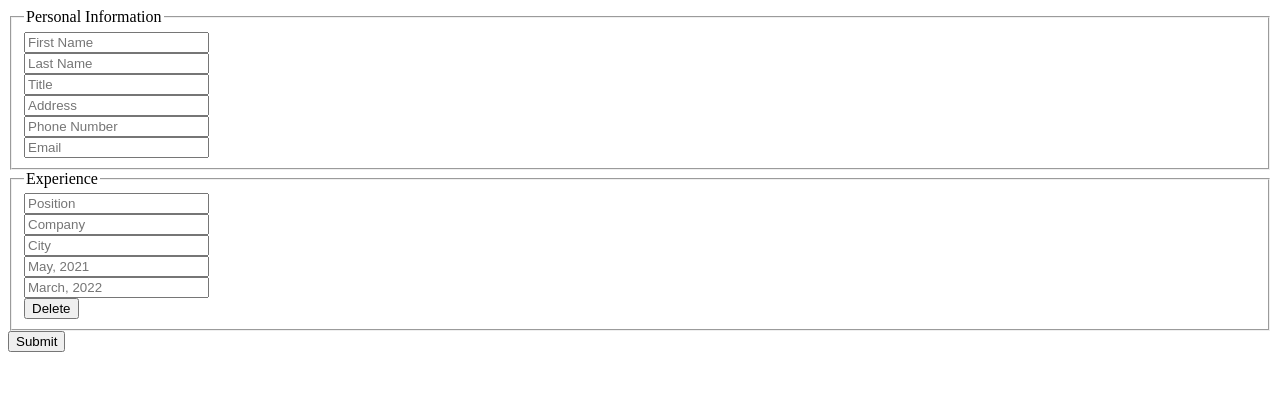
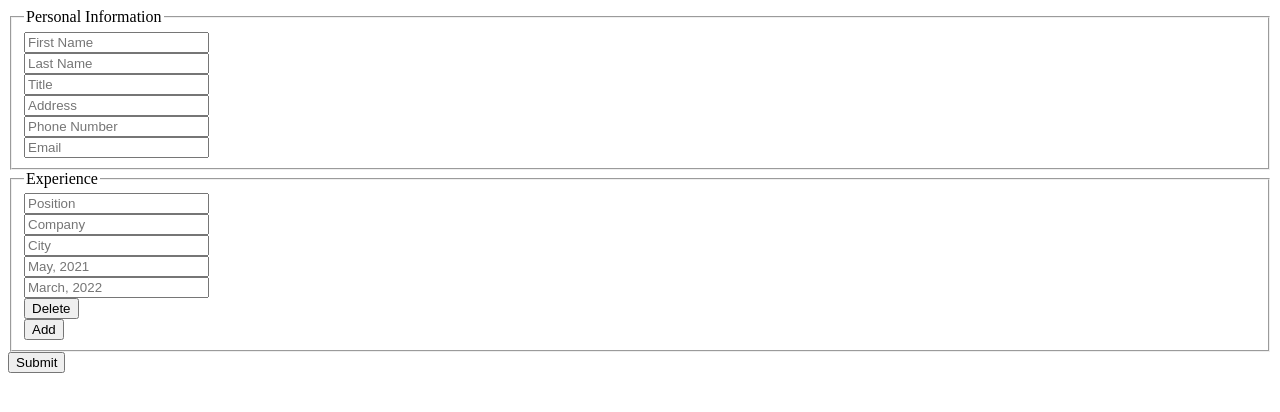
Before and after one commit to 4C-75-63-6B-79/CV_Application, a React (Create React App) app: page / in a window 1280 px wide. Shown: the top 412 px of the page. Built offline with nearby package versions, Linux system fonts and the light colour scheme.

Commit message:
created add button to add one more experience

```diff
--- a/src/components/form.js
+++ b/src/components/form.js
@@ -46,9 +46,10 @@ class Form extends React.Component {
 
     render() {
         const experienceElemets = Array.from({length: this.state.numberOfExperience}, (v, i) => i).map((value) => {
-            return <Experience key={"experienceIndex"+value} onClickDeleteExperience={this.removeExperienceButtonClicked}/>
+            return <Experience key={"experienceIndex"+value} onClickDeleteExperience={this.removeExperienceButtonClicked}/>;
         });
         const fromSubmitButton = <Button textContent="Submit" onClickMethod={this.submitButtonClicked}/>;
+        const addOneMoreExperienceButton = <Button textContent="Add" onClickMethod={this.addOneMoreExperienceButtonClicked}/>;
 
         return(
             <form method={"#"}>
@@ -56,6 +57,7 @@ class Form extends React.Component {
                 <fieldset>
                     <legend>{"Experience"}</legend>
                     {experienceElemets}
+                    {addOneMoreExperienceButton}
                 </fieldset>
                 {fromSubmitButton}
             </form>
```
